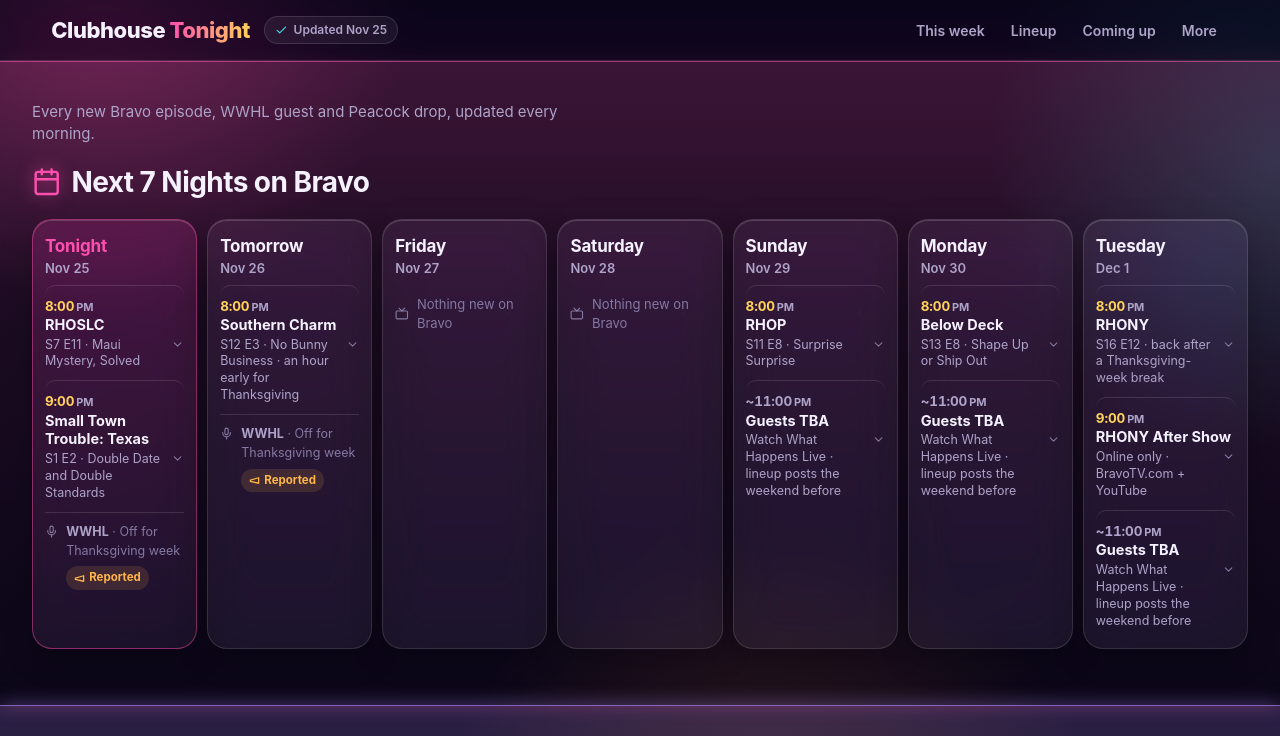
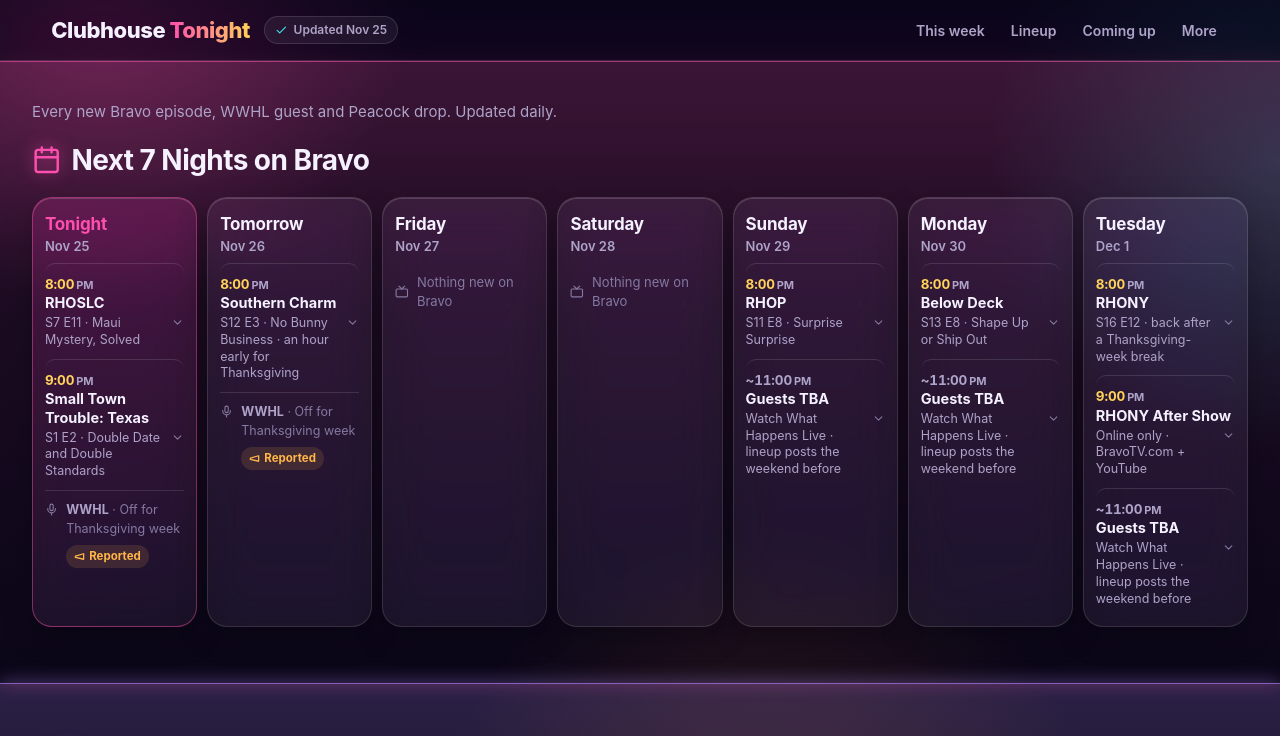
Before and after one commit to bunkrich/bravo-watch, a plain HTML site: page index.html in a window 1280 px wide. Shown: the top 736 px of the page. Drawn offline with Linux system fonts and the light colour scheme.

Commit message:
Tighten tagline
Co-Authored-By: Claude Opus 5.5 <noreply@anthropic.com>
Claude-Session: https://claude.ai/code/session_01RsSahGM2kLEbzqe6Fv7iJh

```diff
--- a/index.html
+++ b/index.html
@@ -60,7 +60,7 @@ section{padding:clamp(24px,4vw,40px) 0}
 h2{font-size:clamp(22px,2.6vw,28px);letter-spacing:-.02em;margin:0 0 4px;font-weight:750;display:flex;align-items:center;gap:10px}
 h2 svg{color:var(--cyan)}
 .sub{color:var(--mut);margin:0 0 18px;font-size:15px}
-.tag{color:var(--mut);margin:0 0 16px;font-size:15px;line-height:1.45;max-width:60ch}
+.tag{color:var(--mut);margin:0 0 16px;font-size:15px;line-height:1.45;text-wrap:balance}
 .grid{display:grid;gap:var(--gap);grid-template-columns:repeat(auto-fill,minmax(min(100%,var(--min,320px)),1fr))}
 /* rows: badge | details; time sits top-right so it never eats width */
 .row{display:grid;grid-template-columns:var(--bd) minmax(0,1fr);gap:12px;align-items:start;padding:12px 0;border-top:1px solid var(--line)}
@@ -280,7 +280,7 @@ section h2+.grid,section h2+div,section h2+.stack{margin-top:16px}
 
 <noscript><div class="wrap" style="padding:24px 0">This calendar needs JavaScript to show the schedule. Turn it on and reload.</div></noscript>
 <section id="week"><div class="wrap">
-  <p class="tag">Every new Bravo episode, WWHL guest and Peacock drop, updated every morning.</p>
+  <p class="tag">Every new Bravo episode, WWHL guest and Peacock drop. Updated daily.</p>
   <h2><svg class="i"><use href="#i-cal"/></svg>Next 7 Nights on Bravo</h2>
   <div class="grid days" id="days"></div>
 </div></section>
```
Also changed, not shown: template.html (+2 -2 lines).
